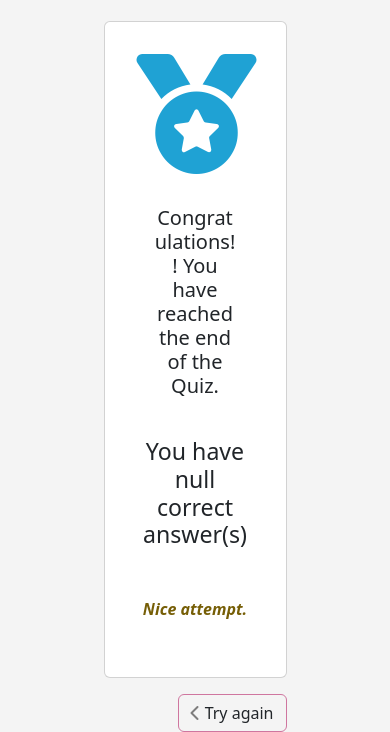
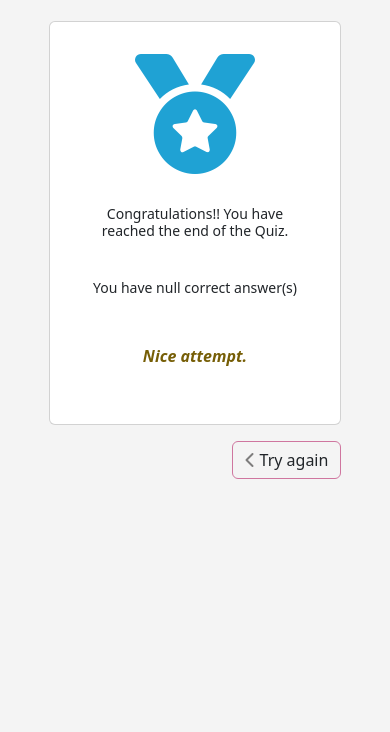
Before and after one commit to LisaMure/cfg-quiz-project, a plain HTML site: page results.html in a window 390 px wide. Shown: the part 122-854 px from the top of the page. Drawn offline with nearby package versions, Linux system fonts and the light colour scheme.

Commit message:
Added media queries for the results card

```diff
--- a/results.html
+++ b/results.html
@@ -17,12 +17,12 @@
     ></script>
   </head>
   <body>
-    <div class="container">
+    <div class="container mx-auto">
       <div>
         <img src="images/logo.png" width="300px" class="mb-4" />
       </div>
 
-      <div class="w-50 m-auto">
+      <div class="w-50 mx-auto results-container">
         <div class="card m-auto mb-3 p-3">
           <div class="card-body" id="quiz-results-container">
             <div>
@@ -30,11 +30,18 @@
                 <h5 class="text-center">
                   <i id="results-icon" style="font-size: 120px"></i>
                 </h5>
-                <h5 class="card-title mt-3 my-3 p-3 text-center">
+                <h5
+                  class="card-title quiz-results-content mt-3 my-3 p-3 text-center"
+                >
                   Congratulations!! You have reached the end of the Quiz.
                   <br />
                 </h5>
-                <h5 class="text-center mt-4 mb-5 fs-3" id="quiz-results">></h5>
+                <h5
+                  class="text-center quiz-results-content mt-4 mb-5 fs-3"
+                  id="quiz-results"
+                >
+                  >
+                </h5>
                 <div
                   id="results-message"
                   class="fw-semibold fst-italic my-4 text-center fw-bold"
--- a/styles.css
+++ b/styles.css
@@ -73,3 +73,13 @@ h1 {
   background: #cf769f;
   color: white;
 }
+
+@media (max-width: 576px) {
+  .results-container {
+    width: 80% !important;
+  }
+
+  .quiz-results-content {
+    font-size: 14px !important;
+  }
+}
```
